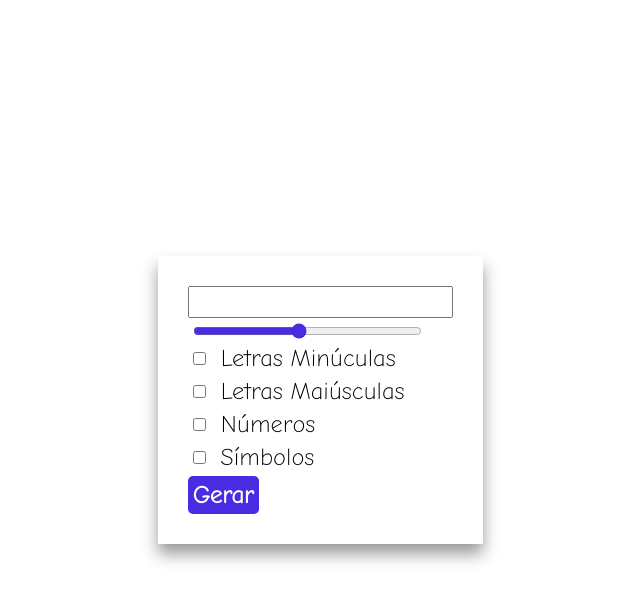
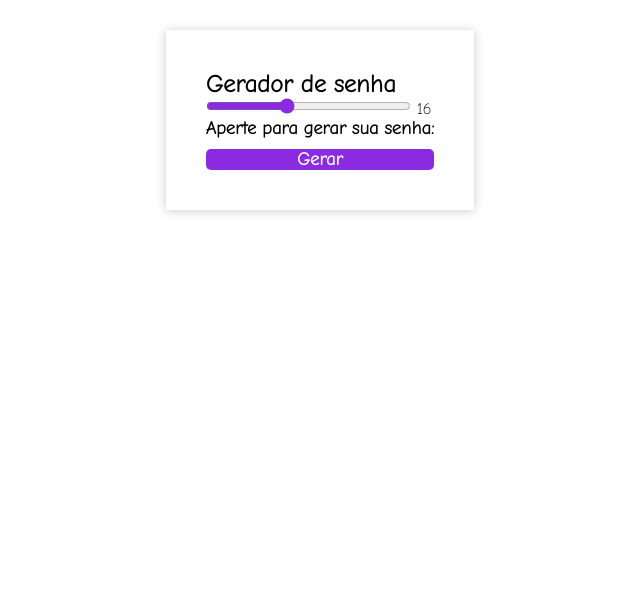
Before and after one commit to Sergilho/pratica-gerador-de-senha-aleatoria, a plain HTML site: page index.html in a window 1280 px wide. Shown: the whole page, without its empty margins (320-960 px from the left). Drawn offline with Linux system fonts and the light colour scheme.

Commit message:
mudando a lógica com javascript

```diff
--- a/css/style.css
+++ b/css/style.css
@@ -1,49 +1,56 @@
 @import url('https://fonts.googleapis.com/css2?family=Comic+Neue:wght@300&display=swap');
 
-*{
+* {
   margin: 0;
   padding: 0;
   box-sizing: border-box;
   font-family: 'Comic Neue', cursive;
-    font-size: x-large;
 }
 
-body{
+body {
+  height: 100%;
   display: flex;
-    height: 100vh;
-    align-items: center;
   justify-content: center;
+  background-color: white;
 }
 
-main{
-    padding: 30px;
+main {
+  padding: 40px;
+  margin: 30px;
+  box-shadow: 0 1px 10px #ccc;
+  display: flex;
   flex-direction: column;
-    box-shadow: 0 10px 15px rgb(155, 153, 153);
+
 }
 
-.checkbox{
-    display: flex;
-    align-items: center;
-    gap: 15px;
-    margin: 5px;
+#inputSenha {
+  width: 100%;
 }
 
-#inputRange{
+#inputSlider {
   width: 90%;
+  cursor: pointer;
+  accent-color: blueviolet;
+  border-color: blueviolet;
 }
 
-.inputColor{
-    accent-color: rgb(73, 43, 226);
-    border-color: rgb(73, 43, 226);
+#btnGerar {
+  margin-top: 10px;
+  background-color: blueviolet;
+  color: white;
+  cursor: pointer;
+  border: none;
+  width: 100%;
+  font-weight: bold;
+  font-size: large;
+  border-radius: 5px;
 }
 
-#btn{
-    background-color: rgb(73, 43, 226);
-    color: white;
-    border: none;
+p {
   font-weight: bold;
-    padding: 5px;
-    border-radius: 5px;
-    cursor: pointer;
+  font-size: large;
+}
 
+.hide {
+  display: none;
 }
--- a/index.html
+++ b/index.html
@@ -4,39 +4,25 @@
   <meta charset="UTF-8">
   <meta http-equiv="X-UA-Compatible" content="IE=edge">
   <meta name="viewport" content="width=device-width, initial-scale=1.0">
-    <title>Gerador de senha aleatória</title>
+  <title>Gerador de senha</title>
   <link rel="stylesheet" href="css/style.css">
-
 </head>
 <body>
   <main>
-        <input type="text" id="inputSenha">
+    <section class="container">
+      <h1>Gerador de senha </h1>
+      <input type="text" id="inputSenha" class="inputSenha hide">
 
       <section>
-            <div class="checkbox">
-                <input type="range" min="6" max="32" value="18" id="inputRange" class="inputColor">
-                <label for="labelLenghtId"></label>
+        <input type="range" min="6" max="32" value="16" id="inputSlider">
+        <label for="inputSlider" id="inputLabel"></label>
+        <div>
+          <p>Aperte para gerar sua senha:</p>
         </div>
+        <button id="btnGerar">Gerar</button>
+      </section>
 
-            <div class="checkbox">
-                <input type="checkbox" id="checkLetraMinus" class="inputColor">
-                <label for="checkLetraMinus">Letras Minúculas</label>
-            </div>
 
-            <div class="checkbox">
-                <input type="checkbox" id="checkLetraMaius" class="inputColor">
-                <label for="checkLetraMaius">Letras Maiúsculas</label>
-            </div>
-
-            <div class="checkbox">
-                <input type="checkbox" id="checkNumeros" class="inputColor">
-                <label for="checkNumeros">Números</label>
-            </div>
-            <div class="checkbox">
-                <input type="checkbox" id="checkSimbolos" class="inputColor">
-                <label for="checkSimbolos">Símbolos</label>
-            </div>
-            <button id="btn">Gerar</button>
     </section>
   </main>
   <script src="js/script.js"></script>
--- a/js/script.js
+++ b/js/script.js
@@ -1,19 +1,33 @@
-const inputSenha = document.getElementById('inputSenha');
-const lenInput = document.getElementById('inputRange');
-const infoLen = document.getElementById('label[for="labelLenghtId"]');
-const btnGerar = document.getElementById('btn');
+const senha = document.querySelector("#inputSenha");
+const slider = document.querySelector("#inputSlider");
+const sliderLabel = document.querySelector("#inputLabel");
+const btnGerar = document.querySelector("#btnGerar");
+const caracteres = "abcdefghijklmnopqrstuvwxyzABCDEFGHIJKLMNOPQRSTUVWXYZ!@#$%&*()+=0123456789";
+const novaSenha = "";
 
-const checkLetraMinus = document.getElementById('checkLetraMinus');
-const checkLetraMaius = document.getElementById('checkLetraMaius');
-const checkNumeros = document.getElementById('checkNumeros');
-const checkSimbolos = document.getElementById('checkSimbolos');
+sliderLabel.innerHTML = slider.value
+slider.addEventListener("change", () =>{
+    sliderLabel.innerHTML = slider.value
+})
 
-const numeros = [0, 1, 2, 3, 4, 5, 6, 7, 8, 9];
-const simbolos = ["!", "@", "#", "$", "%", "&"];
-const letrasMinus = ["a","b","c","d","e","f","g","h","i","j","k","l","m","n","o","p","q","r","s","u","v","w","x","y","z"];
-const letrasMaius = ["A","B","C","D","E","F","G","H","I","J","K","L","M","N","O","P","Q","R","S","U","V","W","X","Y","Z"];
 
-infoLen.innerHTML = lenInput.value;
-lenInput.addEventListener("change", () => {
-    infoLen.innerHTML = lenInput.value;
+// function GerarSenha(){
+//     let senha1 = "";
+
+//     for(let x = 0, i = caracteres.length; x < slider.length; x++){
+//         senha1 += caracteres.charAt(Math.floor(Math.random() * i));
+//     }
+
+//     senha.innerHTML = senha1
+//     console.log(senha1)
+// }
+btnGerar.addEventListener("click", () =>{
+        let senha1 = "";
+
+        for(let x = 0, i = caracteres.length; x < slider.length; x++){
+        senha1 += caracteres.charAt(Math.floor(Math.random() * i));
+        }
+
+    senha.innerHTML = senha1
+    console.log(senha1)
 })
```
Lines whose indentation alone changed are shown as unchanged.
